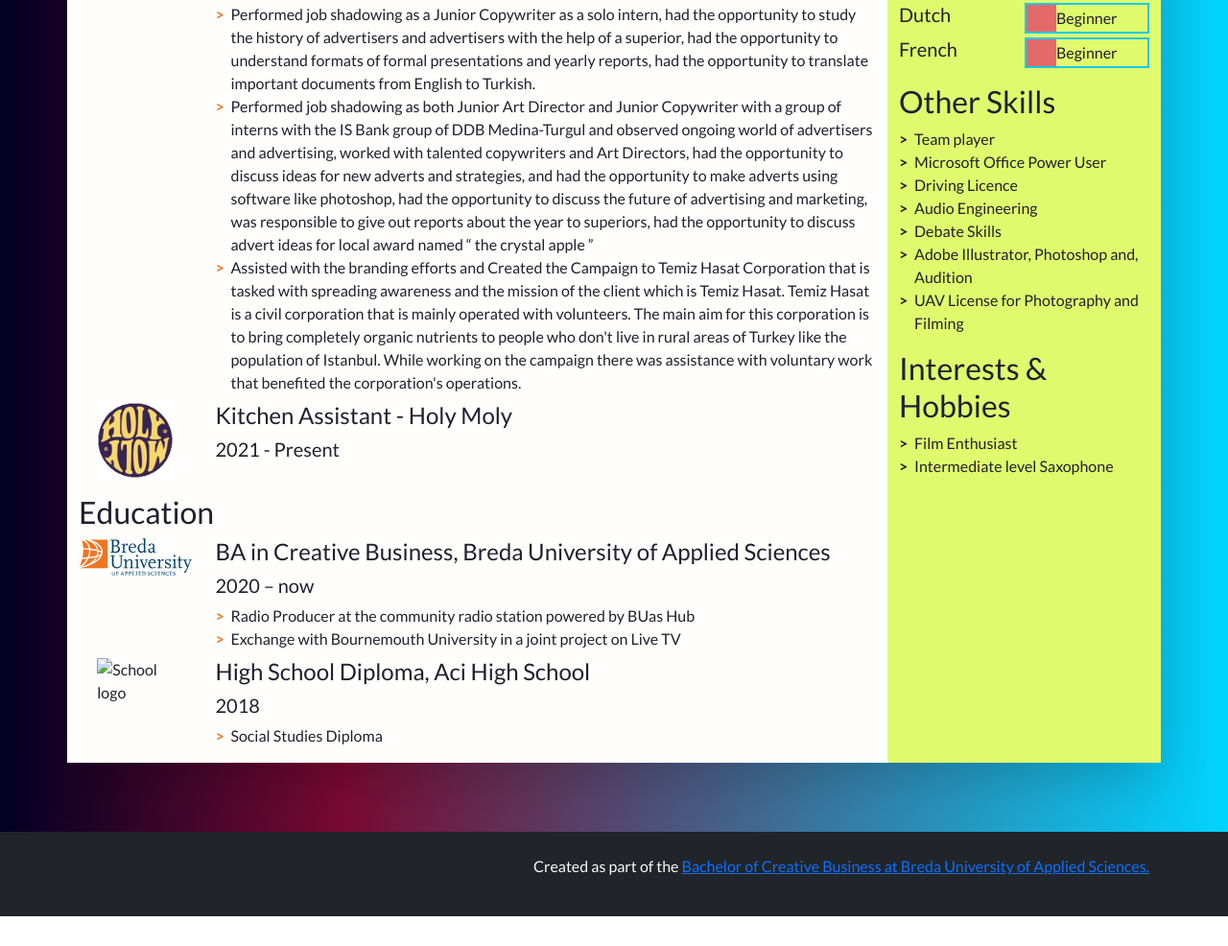
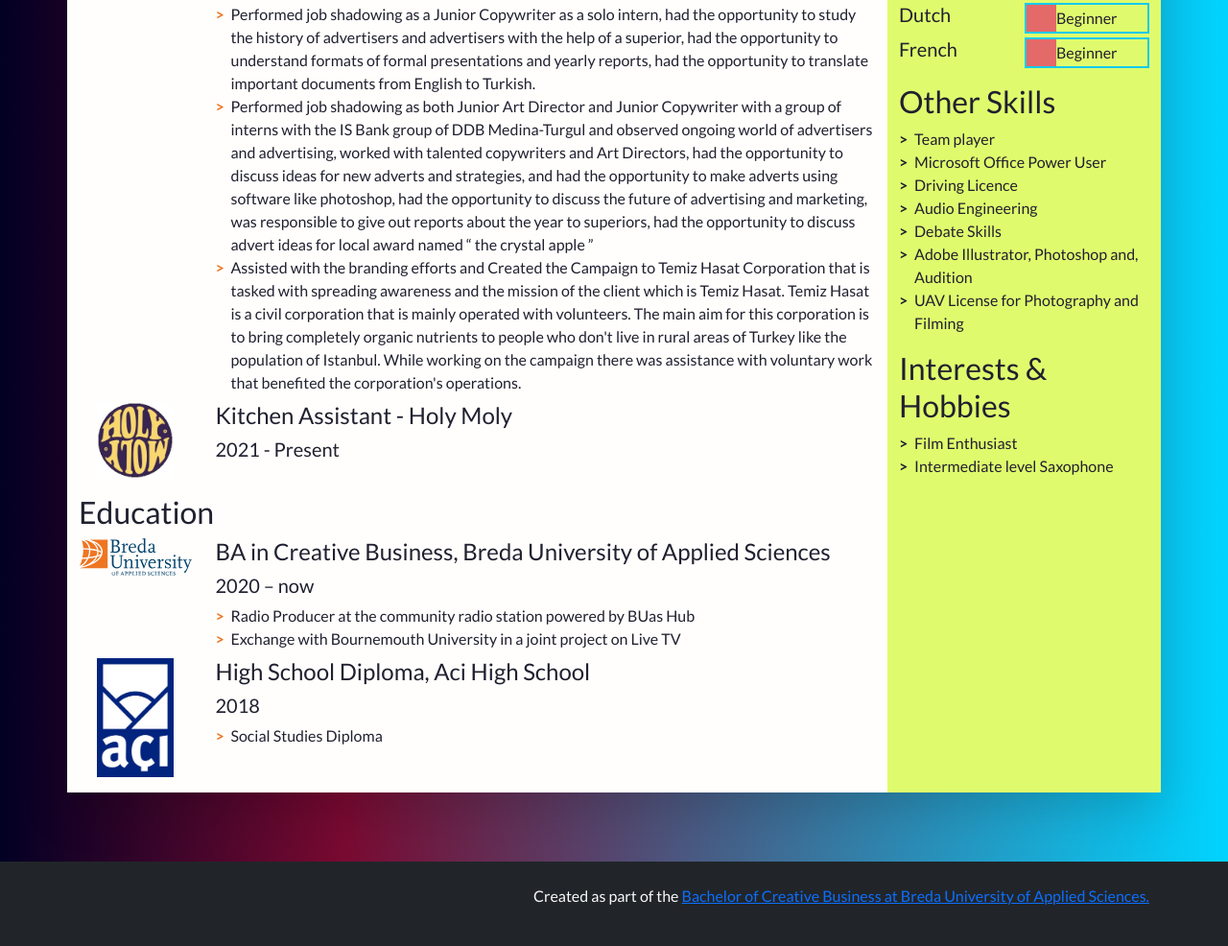
Before and after one commit to alikfdr5/alikafadar, a plain HTML site: page index.html in a window 1280 px wide. Shown: the part 488-1474 px from the top of the page at 96% size. Before the commit the page ends 1443 px from the top, so only its background shows below. Drawn offline with nearby package versions, Linux system fonts and the light colour scheme; a web font is replaced by a local one.

Commit message:
image name change

```diff
--- a/index.html
+++ b/index.html
@@ -161,7 +161,7 @@ the corporation's operations.</li>
               <!-- 2nd item in education -->
               <li class="biography-item row mb-2">
                 <div class="logo-container col-3 col-sm-2 col-md-3 col-lg-2">
-                  <img class="biography-logo mw-100 d-block mx-auto" src="images/schools/açı.jpeg" alt="School logo" width="80">
+                  <img class="biography-logo mw-100 d-block mx-auto" src="images/schools/aci.jpeg" alt="School logo" width="80">
                 </div>
                 <div class="biography-contents col-9 col-sm-10 col-md-9 col-lg-10">
                   <h4>High School Diploma, Aci High School</h4>
```
Also changed, not shown: 2 other files.
